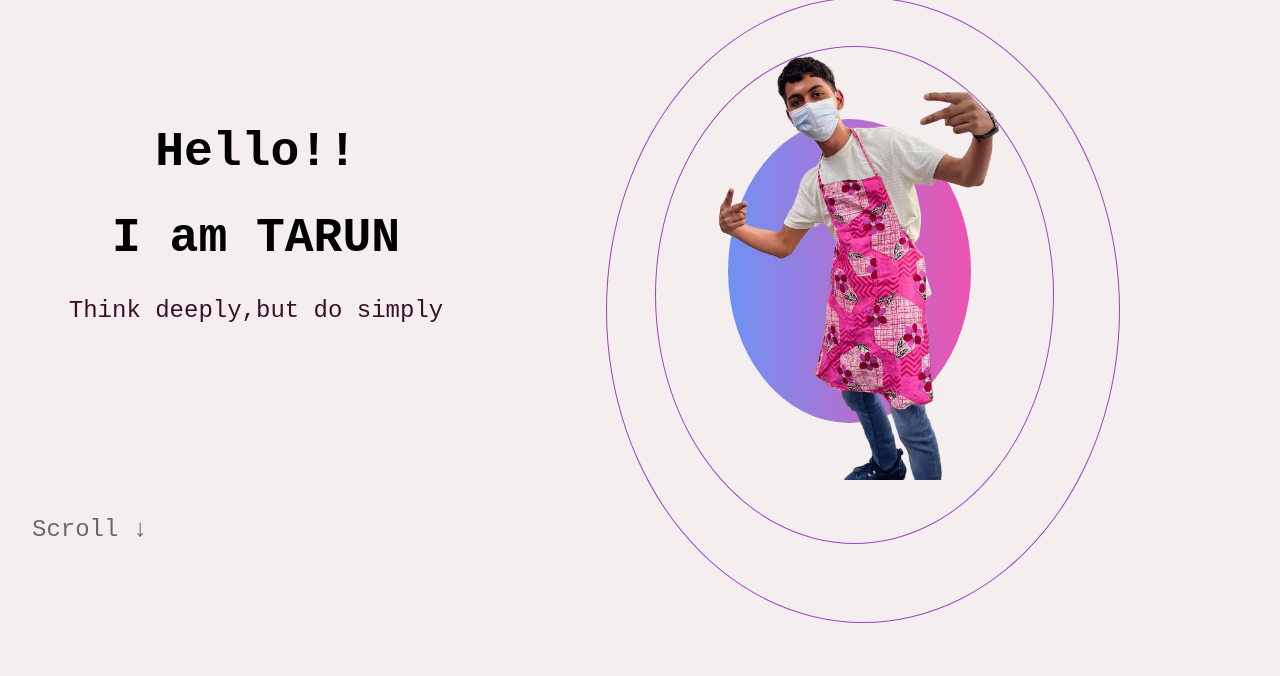
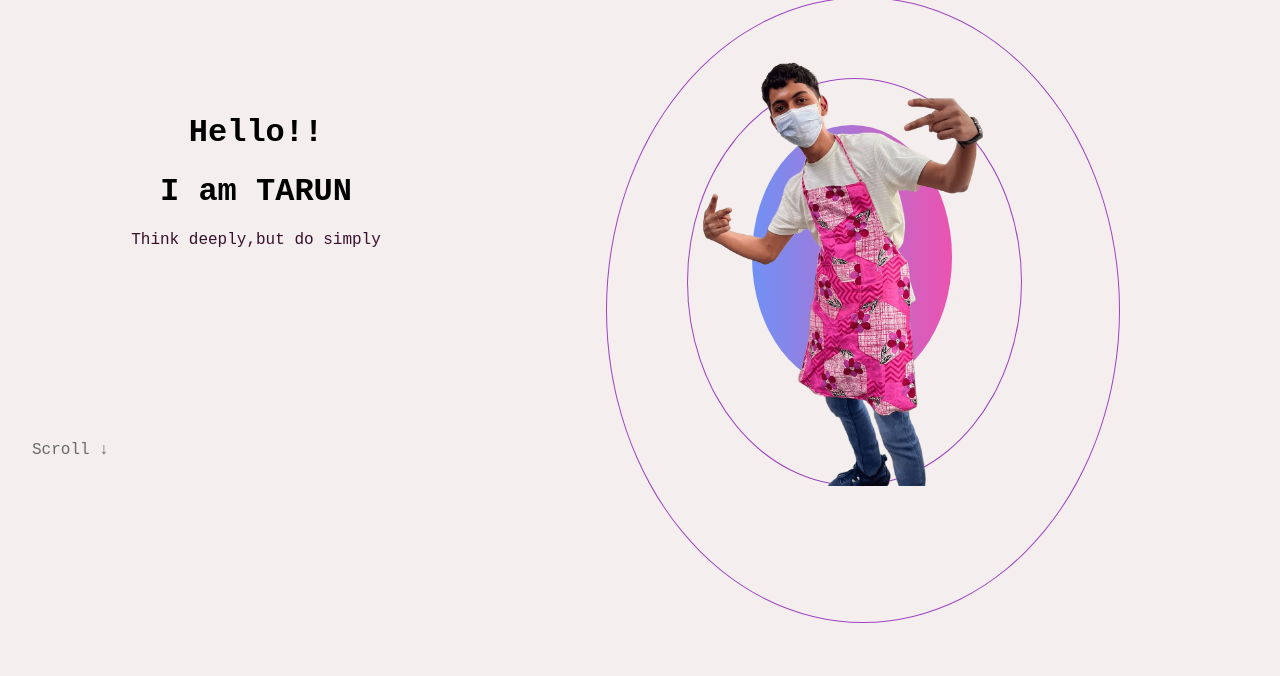
Before and after one commit to ishaanj26/cv, a plain HTML site: page index.html in a window 1280 px wide. Shown: the part 121-797 px from the top of the page. Drawn offline with Linux system fonts and the light colour scheme.

Commit message:
Add files via upload

```diff
--- a/style.css
+++ b/style.css
@@ -31,36 +31,36 @@ body {
     position: absolute;
     right: 10rem;
     border: 0.0625rem solid #9D44C0;
-    height: 78vh;
-    width: 40vw;
+    height: 78%;
+    width: 40%;
     border-radius: 50%;
 }
 
 
 .circle_2 {
     border: 0.0625rem solid #9D44C0;
-    height: 62vh;
-    width: 31vw;
+    height: 65%;
+    width: 65%;
     border-radius: 50%;
     position: absolute;
-    top: 3rem;
-    left: 3rem
+    top: 5rem;
+    left: 5rem
 }
 
 .circle_3 {
     background-image: linear-gradient(270deg, #EC53B0, #7091F5);
-    height: 38vh;
-    width: 19vw;
+    height: 65%;
+    width: 60%;
     border-radius: 50%;
     position: absolute;
-    top: 4.5rem;
-    left: 4.5rem;
+    top: 2.9rem;
+    left: 4rem;
 }
 
 .circle_3 img {
     position: relative;
     bottom: 9rem;
-    right: 3.5rem;
+    right: 6rem;
     width: 24.375em;
     height: 31.54em
 }
@@ -72,7 +72,7 @@ body {
 .intro {
     margin-top: 6rem;
     width: 40%;
-    font-size: x-large;
+    font-size: 1rem;
     font-family: 'Courier New', Courier, monospace;
     font-weight: 100;
 }
```
